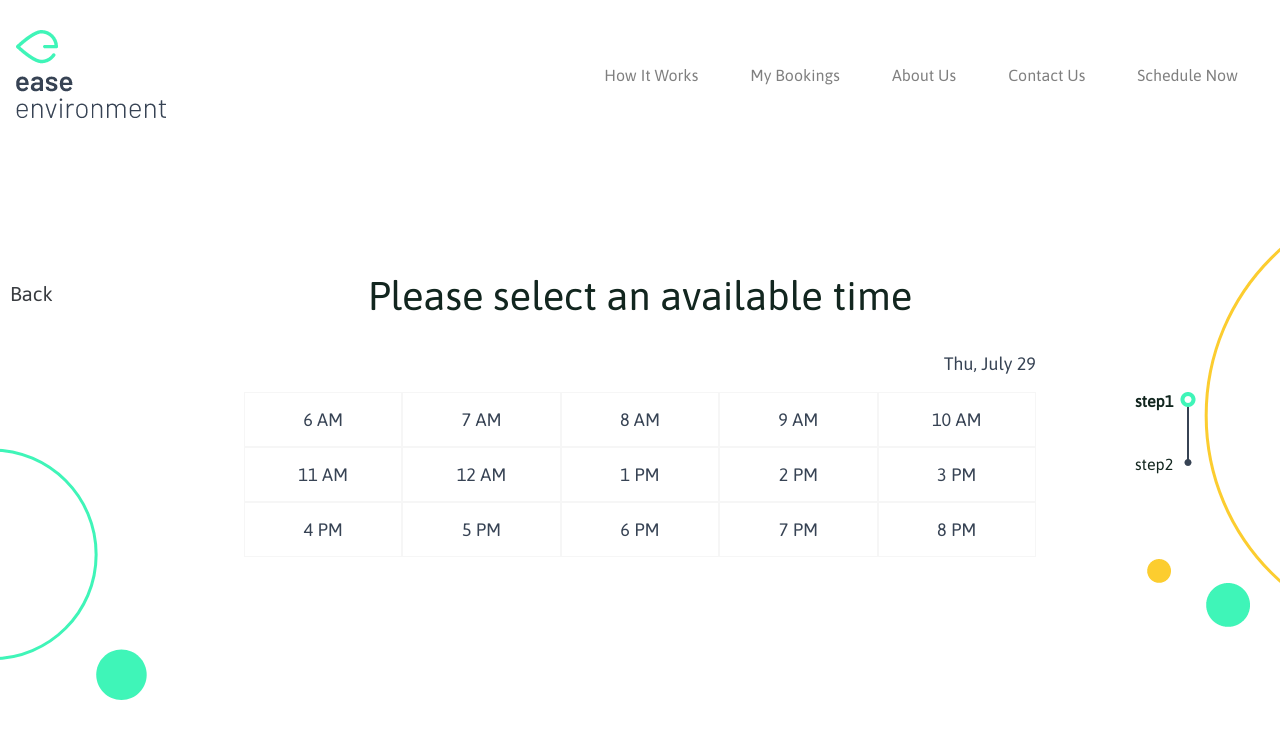
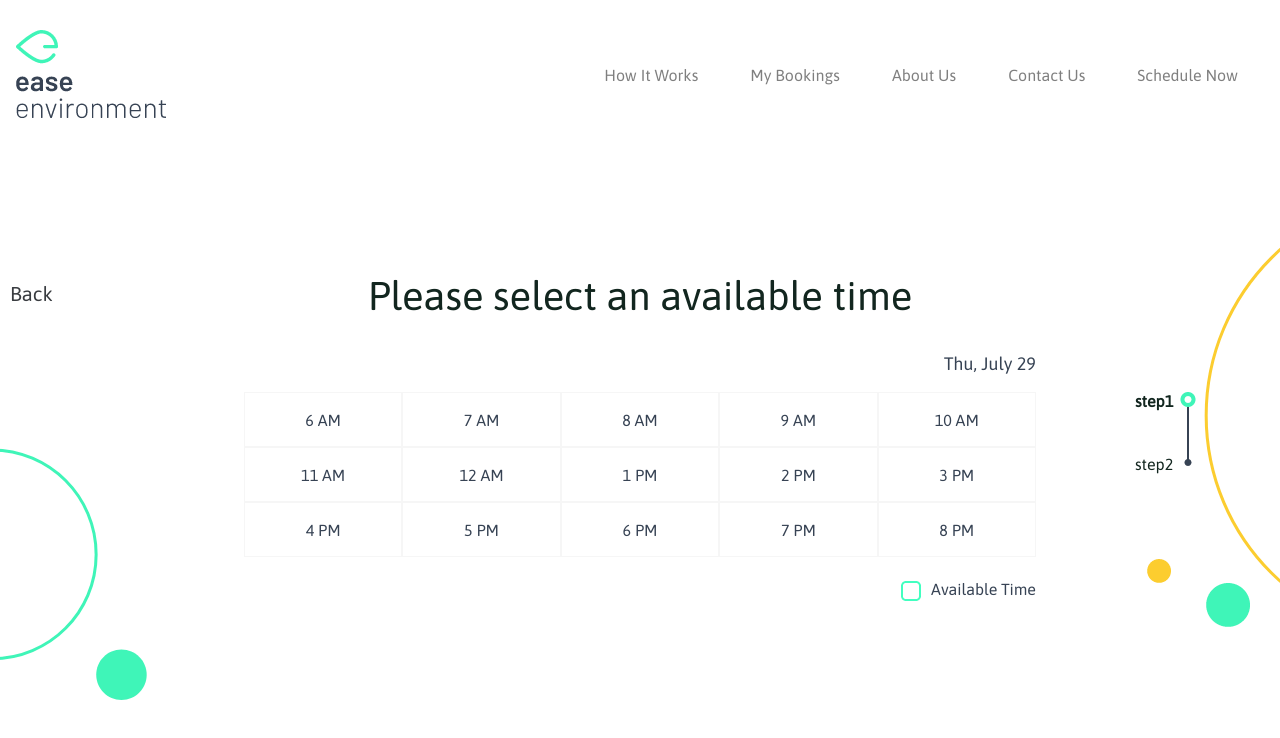
Before and after one commit to shabams/Html_to_React, a React (Create React App) app: page /Schedule3 in a window 1280 px wide. Shown: the top 738 px of the page. Built offline with nearby package versions, Linux system fonts and the light colour scheme.

Commit message:
select time

```diff
--- a/public/index.html
+++ b/public/index.html
@@ -42,11 +42,7 @@
       To create a production bundle, use `npm run build` or `yarn build`.
     -->
     <script>
-      $(document).ready(function() {
-        $('.each-time').click(function() {
-          $(this).css('borderColor', '#3ff5b8');
-        })
-      })
+
     </script>
   </body>
 </html>
--- a/src/Client/Components/App/Schedules/Schedule3.js
+++ b/src/Client/Components/App/Schedules/Schedule3.js
@@ -5,6 +5,7 @@ import PickyDateTime from 'react-picky-date-time';
 import { Image, Table, Row } from 'react-bootstrap';
 import backgroundLeft from '../../../Assets/Images/background-left-147-252.png';
 import backgroundRight from '../../../Assets/Images/background-right-133-380.png';
+import check from '../../../Assets/Images/checkbox.svg';
 import { connect } from 'react-redux';
 import { selectTime } from '../../../Actions/Schedule';
 import step1 from '../../../Assets/Images/step1.svg';
@@ -16,12 +17,26 @@ class Schedule3 extends Component {
 		super(props);
 
 		this.state = {
+			time: []
 		}
 	}
 
-	handleTime = (t) => {
+	handleTime = (e, t) => {
+		console.log(e.target);
+		if (e.target.classList.contains('active')) {
+			e.target.classList.remove('active');
+			this.setState({time: this.state.time.filter(ti => { return ti != t})});
+		}
+		else {
+			e.target.classList.add('active');
+			this.setState({time: [...this.state.time, t]})
+		}
 		const { selectTime } = this.props;
-		selectTime(t);
+
+	}
+
+	setTime = () => {
+		selectTime(this.state.time);
 		this.props.history.push('/Schedule4');
 	}
 
@@ -31,7 +46,7 @@ class Schedule3 extends Component {
 			<div className='available-time d-flex' >
 				{time.map(t => {
 					return (
-						<div className='each-time d-flex' onClick={() => this.handleTime(t)}><h6>{t}</h6></div>
+						<div className='each-time d-flex' onClick={e => this.handleTime(e, t)}>{t}</div>
 					);
 				})}
 			</div>
@@ -52,11 +67,12 @@ class Schedule3 extends Component {
 		      						Thu, July 29
 		      					</div>
 		      					{availableTime}
+		      					<div style={{ textAlign: 'right', marginTop: '20px'}}><Image src={check} onClick={this.setTime} style={{marginRight:'10px'}}/>Available Time</div>
 		      				</div>
 		      				<div className='step-1'>
 								<div style={{ position: 'absolute' }}>
 									<Image src={step1} />
-									<h6 style={{ color: '#12261f', 'font-weight': 'bold', position: 'absolute', top: 0, left: -45 }}>step1</h6>
+									<h6 style={{ color: '#12261f', 'fontWeight': 'bold', position: 'absolute', top: 0, left: -45 }}>step1</h6>
 									<h6 style={{ color: '#12261f', position: 'absolute', left: -45, bottom: -8 }}>step2</h6>
 								</div>
 							</div>
--- a/src/Client/Components/App/Schedules/schedule.css
+++ b/src/Client/Components/App/Schedules/schedule.css
@@ -88,6 +88,10 @@ h1, h2, h3, h4, h5, h6 {
 .available-time-body, .booking-information {
 	max-width: 792px;
 	margin: 0 auto;
+}
+
+.available-time .active {
+	border-color: #3ff5b8;
 }
 
 .available-time {
--- a/src/Client/Reducers/ScheduleReducer.js
+++ b/src/Client/Reducers/ScheduleReducer.js
@@ -2,7 +2,7 @@ import { SELECTED_DATE, SELECTED_TIME } from '../Actions/Type';
 
 const initialState = {
 	selected_date: new Date(),
-  selected_time: '7 AM'
+  selected_time: []
 };
 
 export default (state = initialState, action) => {
--- a/src/Server/models/bookings.js
+++ b/src/Server/models/bookings.js
@@ -15,7 +15,7 @@ var BookingsSchema = new mongoose.Schema({
     email: String,
     phone_no: String,
     name: String,
-    time: String,
+    time: Array,
     status: String,
     price: Number,
     archived: Boolean,
```
Also changed, not shown: src/Client/Assets/Images/checkbox.svg (added).
